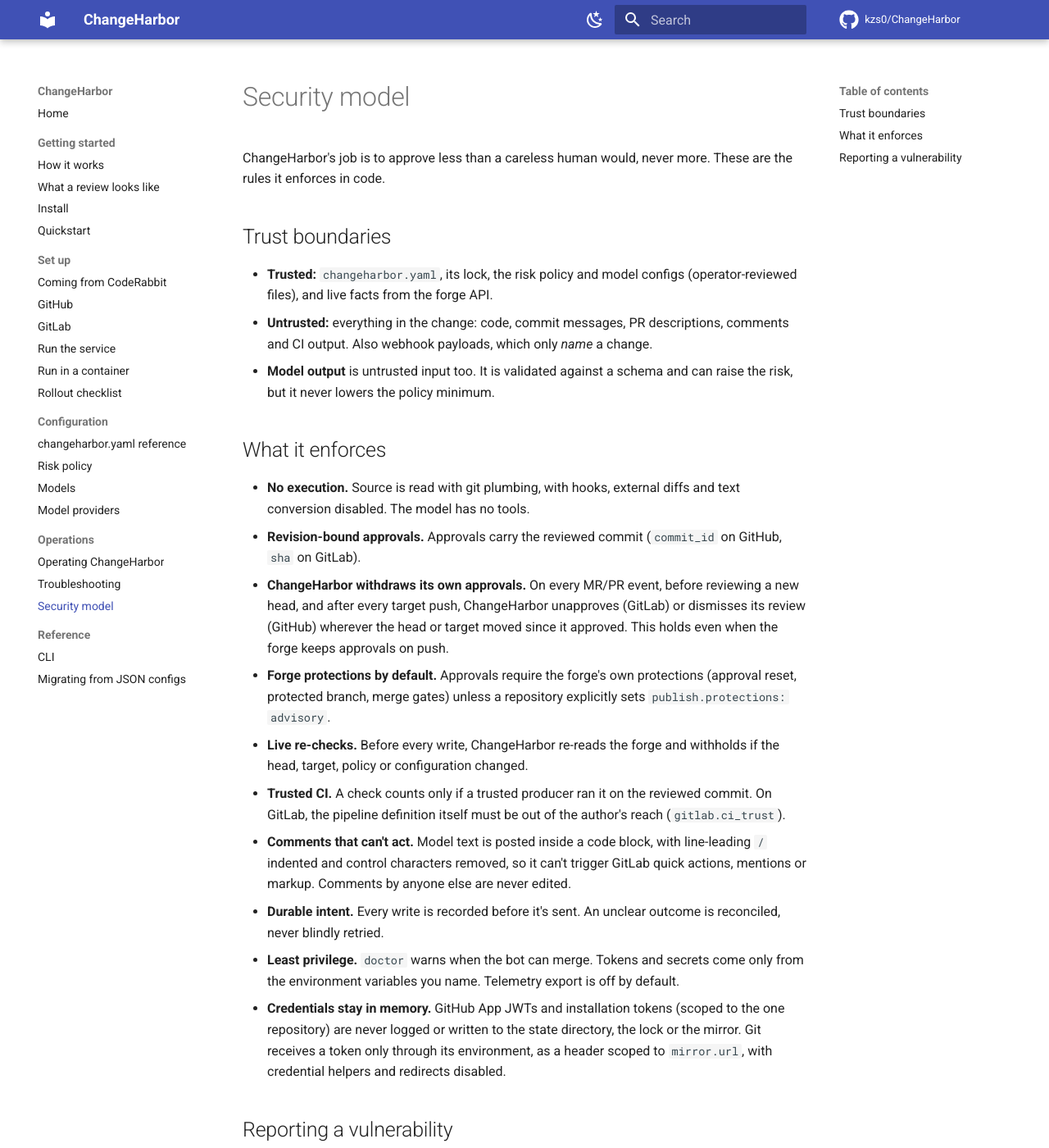
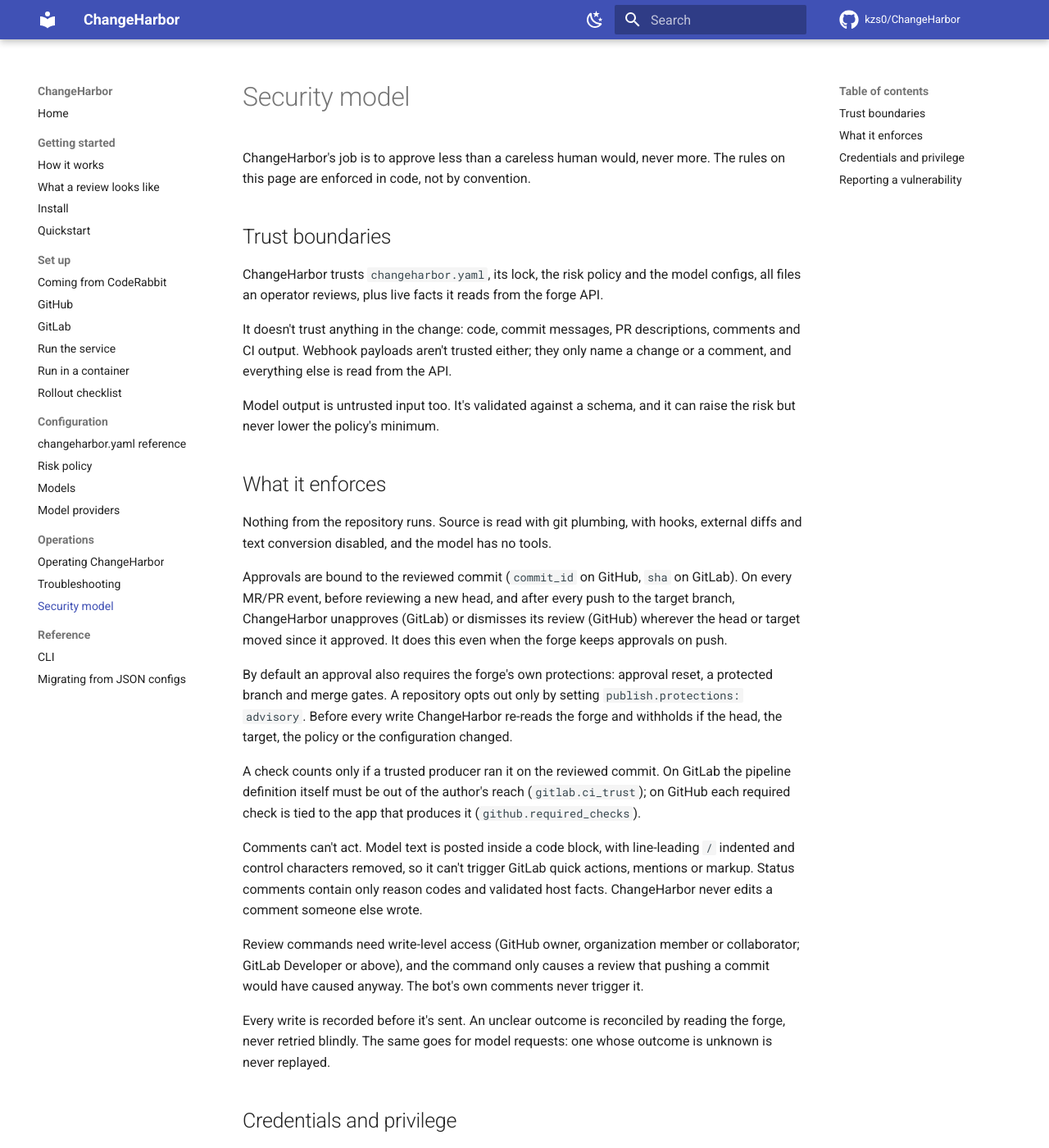
Before and after one commit to kzs0/ChangeHarbor, an MkDocs documentation site: the page built from website/docs/operations/security.md, in a window 1280 px wide and 1400 px high. Shown: the whole window at 82% size. Built offline with MkDocs 1.6.1 and Material for MkDocs 9.7.7, drawn with Linux system fonts in a browser that asks for light colours; comment, search, counter and statistics services are not loaded; some of the changed text lies outside the part shown.

Commit message:
Rewrite list-heavy docs pages as plain prose
Turn the bold-lead bullet lists in the security model, the reference's
general rules and the GitLab tuning notes into paragraphs, explain what the
structured-output requirement means for a provider, update the README's
model adapter note and document the new docs checks in website/README.md.

Co-Authored-By: Claude Opus 5.5 <noreply@anthropic.com>
Claude-Session: https://claude.ai/code/session_019RthdeqzNpq3NCAnoj8Xxp

```diff
--- a/website/docs/operations/security.md
+++ b/website/docs/operations/security.md
@@ -1,50 +1,71 @@
 # Security model
 
 ChangeHarbor's job is to approve less than a careless human would, never
-more. These are the rules it enforces in code.
+more. The rules on this page are enforced in code, not by convention.
 
 ## Trust boundaries
 
-- **Trusted:** `changeharbor.yaml`, its lock, the risk policy and model
-  configs (operator-reviewed files), and live facts from the forge API.
-- **Untrusted:** everything in the change: code, commit messages, PR
-  descriptions, comments and CI output. Also webhook payloads, which only
-  *name* a change.
-- **Model output** is untrusted input too. It is validated against a schema
-  and can raise the risk, but it never lowers the policy minimum.
+ChangeHarbor trusts `changeharbor.yaml`, its lock, the risk policy and the
+model configs, all files an operator reviews, plus live facts it reads from
+the forge API.
+
+It doesn't trust anything in the change: code, commit messages, PR
+descriptions, comments and CI output. Webhook payloads aren't trusted
+either; they only name a change or a comment, and everything else is read
+from the API.
+
+Model output is untrusted input too. It's validated against a schema, and it
+can raise the risk but never lower the policy's minimum.
 
 ## What it enforces
 
-- **No execution.** Source is read with git plumbing, with hooks, external
-  diffs and text conversion disabled. The model has no tools.
-- **Revision-bound approvals.** Approvals carry the reviewed commit
-  (`commit_id` on GitHub, `sha` on GitLab).
-- **ChangeHarbor withdraws its own approvals.** On every MR/PR event, before
-  reviewing a new head, and after every target push, ChangeHarbor unapproves
-  (GitLab) or dismisses its review (GitHub) wherever the head or target moved
-  since it approved. This holds even when the forge keeps approvals on push.
-- **Forge protections by default.** Approvals require the forge's own
-  protections (approval reset, protected branch, merge gates) unless a
-  repository explicitly sets `publish.protections: advisory`.
-- **Live re-checks.** Before every write, ChangeHarbor re-reads the forge and
-  withholds if the head, target, policy or configuration changed.
-- **Trusted CI.** A check counts only if a trusted producer ran it on the
-  reviewed commit. On GitLab, the pipeline definition itself must be out of
-  the author's reach (`gitlab.ci_trust`).
-- **Comments that can't act.** Model text is posted inside a code block, with
-  line-leading `/` indented and control characters removed, so it can't
-  trigger GitLab quick actions, mentions or markup. Comments by anyone else
-  are never edited.
-- **Durable intent.** Every write is recorded before it's sent. An unclear
-  outcome is reconciled, never blindly retried.
-- **Least privilege.** `doctor` warns when the bot can merge. Tokens and
-  secrets come only from the environment variables you name. Telemetry export
-  is off by default.
-- **Credentials stay in memory.** GitHub App JWTs and installation tokens
-  (scoped to the one repository) are never logged or written to the state
-  directory, the lock or the mirror. Git receives a token only through its
-  environment, as a header scoped to `mirror.url`, with credential helpers
-  and redirects disabled.
+Nothing from the repository runs. Source is read with git plumbing, with
+hooks, external diffs and text conversion disabled, and the model has no
+tools.
+
+Approvals are bound to the reviewed commit (`commit_id` on GitHub, `sha` on
+GitLab). On every MR/PR event, before reviewing a new head, and after every
+push to the target branch, ChangeHarbor unapproves (GitLab) or dismisses its
+review (GitHub) wherever the head or target moved since it approved. It does
+this even when the forge keeps approvals on push.
+
+By default an approval also requires the forge's own protections: approval
+reset, a protected branch and merge gates. A repository opts out only by
+setting `publish.protections: advisory`. Before every write ChangeHarbor
+re-reads the forge and withholds if the head, the target, the policy or the
+configuration changed.
+
+A check counts only if a trusted producer ran it on the reviewed commit. On
+GitLab the pipeline definition itself must be out of the author's reach
+(`gitlab.ci_trust`); on GitHub each required check is tied to the app that
+produces it (`github.required_checks`).
+
+Comments can't act. Model text is posted inside a code block, with
+line-leading `/` indented and control characters removed, so it can't
+trigger GitLab quick actions, mentions or markup. Status comments contain
+only reason codes and validated host facts. ChangeHarbor never edits a
+comment someone else wrote.
+
+Review commands need write-level access (GitHub owner, organization member
+or collaborator; GitLab Developer or above), and the command only causes a
+review that pushing a commit would have caused anyway. The bot's own
+comments never trigger it.
+
+Every write is recorded before it's sent. An unclear outcome is reconciled
+by reading the forge, never retried blindly. The same goes for model
+requests: one whose outcome is unknown is never replayed.
+
+## Credentials and privilege
+
+Tokens and secrets come only from the environment variables you name.
+GitHub App JWTs and installation tokens, which are scoped to one repository,
+stay in memory: they're never logged or written to the state directory, the
+lock or the mirror. Git receives a token only through its environment, as a
+header scoped to `mirror.url`, with credential helpers and redirects
+disabled.
+
+`doctor` warns when the GitLab bot can merge. Telemetry stays local: logs go
+to stderr and nothing is exported.
 
 ## Reporting a vulnerability
 
```
Also changed, not shown: website/README.md (+18 -6 lines), website/docs/configuration/providers.md (+9 -10 lines), website/docs/configuration/reference.md (+13 -10 lines), website/docs/guides/gitlab.md (+19 -14 lines), README.md.
